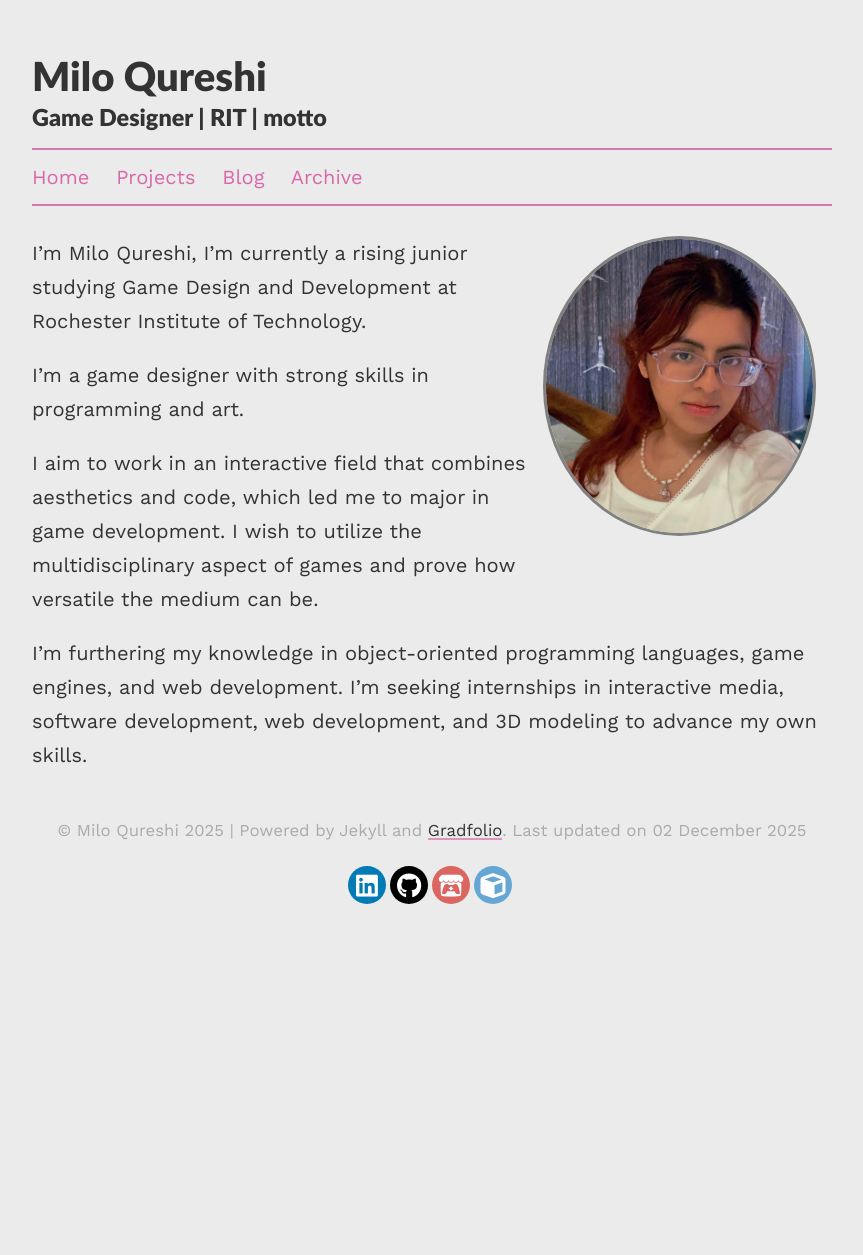
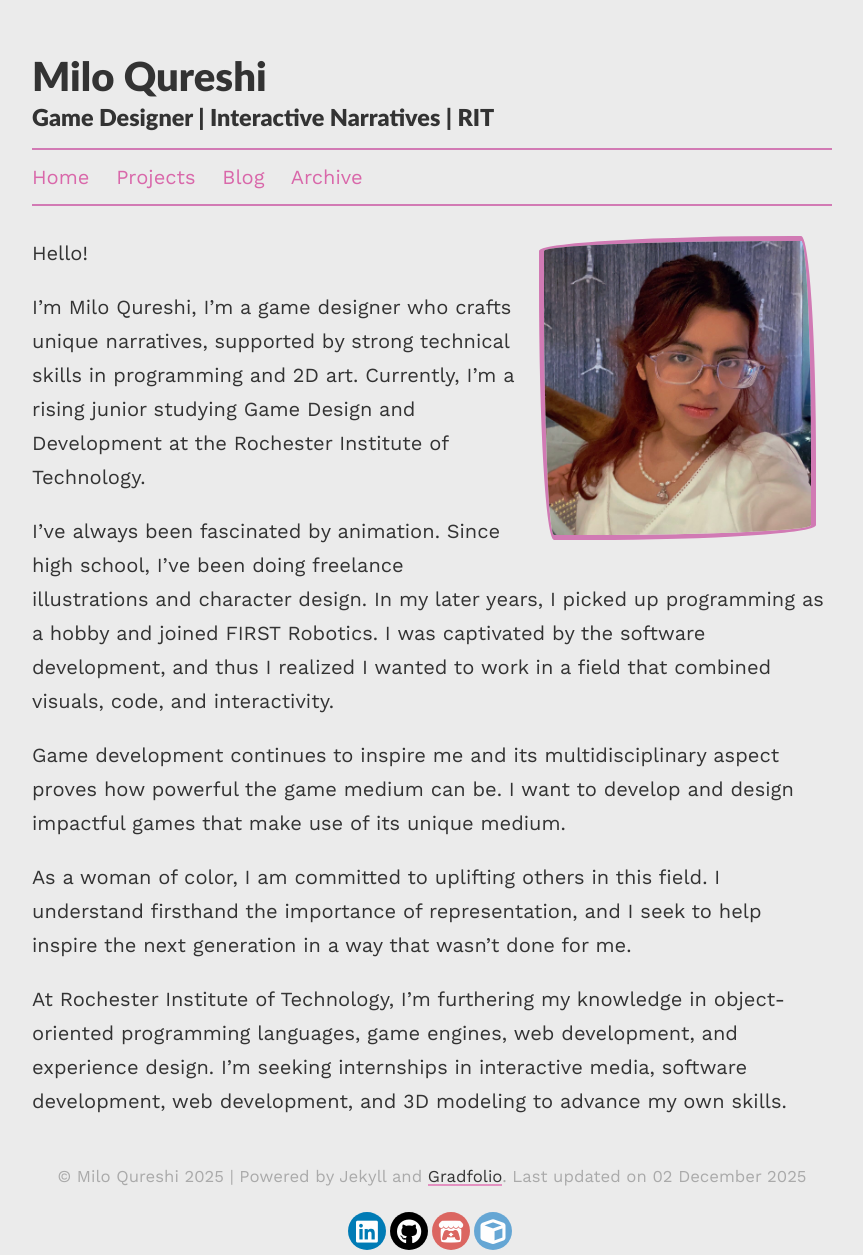
Before and after one commit to milosneptune/site, a Jekyll site: the page built from index.md, in a window 1280 px wide. Shown: the whole page, without its empty margins (208-1071 px from the left). Built offline with Jekyll 4.4.1, drawn with Linux system fonts in a browser that asks for light colours; before the commit the page ends 980 px from its top, so only the background shows below that.

Commit message:
profile border and about section

```diff
--- a/_config.yml
+++ b/_config.yml
@@ -1,7 +1,7 @@
 ### your site title here
 
 title: Milo Qureshi
-description: Game Designer | RIT | motto
+description: Game Designer | Interactive Narratives | RIT
 
 baseurl: /site #name of GitHub repository
 url: "https://milosneptune.github.io" #custom url to be used instead of GitHub repository
--- a/assets/css/_sass/profile.scss
+++ b/assets/css/_sass/profile.scss
@@ -1,25 +1,37 @@
 /* Profile */
 .profile {
-    border-style: solid;
-    border-color: $light-gray;
-    margin-left: 1rem;
-    margin-right: 1rem;
-    margin-bottom: 1rem;
-    border-radius: 6px;
-    border-radius: 50%;
+  //// --- REGULAR BORDER ---
+  // border-style: solid;
+  // border-color: #d27ab4;
+  // margin-left: 1rem;
+  // margin-right: 1rem;
+  // margin-bottom: 1rem;
+  // border-radius: 6px;
+  // border-radius: 0%;
+
+  //// --- SKETCH BORDER ---
+  border-radius: 255px 15px 225px 15px/15px 225px 15px 255px;
+  margin: 1rem;
+  margin-top: 0;
+  line-height: 1.5em;
+  border:solid 5px hsla(320, 49%, 65%, 1);
+
+  //// --- OTHER SKETCH BORDER
+
+
 }
 
 .left {
-    float: left;
+  float: left;
 }
 
 .right {
-    float: right;
+  float: right;
 }
 
 // adjust tile sizes on smaller screens
 @include media-query($on-phone) {
-  @media screen and (max-width: $on-phone){
+  @media screen and (max-width: $on-phone) {
 
     .profile {
       width: 40%;
--- a/index.md
+++ b/index.md
@@ -14,14 +14,18 @@ If you want to use this space to write your biography here, edit the `index.md`
 The social-icons footer can be used to link profiles from GitHub, OrcID and ReasearchGate aprart form the usual Twitter, LinkedIn and Facebook. You can add your user ID in the `_config.yml` file to link your accounts.
 
 PS: If you liked the theme, do star it on GitHub! -->
-I'm Milo Qureshi, I'm currently a rising junior studying Game Design and Development at Rochester Institute of Technology.
 
-I'm a game designer with strong skills in programming and art.
+Hello!
 
-I aim to work in an interactive field that combines aesthetics and code, which led me to major in game development.
-I wish to utilize the multidisciplinary aspect of games and prove how versatile the medium can be.
+I'm Milo Qureshi, I'm a game designer who crafts unique narratives, supported by strong technical skills in programming and 2D art. Currently, I'm a rising junior studying Game Design and Development at the Rochester Institute of Technology.
 
-I'm furthering my knowledge in object-oriented programming languages, game engines, and web development. I'm seeking internships in interactive media, software development, web development, and 3D modeling to advance my own skills.
+I've always been fascinated by animation. Since high school, I've been doing freelance illustrations and character design. In my later years, I picked up programming as a hobby and joined FIRST Robotics. I was captivated by the software development, and thus I realized I wanted to work in a field that combined visuals, code, and interactivity.
+
+Game development continues to inspire me and its multidisciplinary aspect proves how powerful the game medium can be. I want to develop and design impactful games that make use of its unique medium.
+
+As a woman of color, I am committed to uplifting others in this field. I understand firsthand the importance of representation, and I seek to help inspire the next generation in a way that wasn't done for me.
+
+At Rochester Institute of Technology, I'm furthering my knowledge in object-oriented programming languages, game engines, web development, and experience design. I'm seeking internships in interactive media, software development, web development, and 3D modeling to advance my own skills.
 
 <!-- ### Also, check out: -->
 
```
